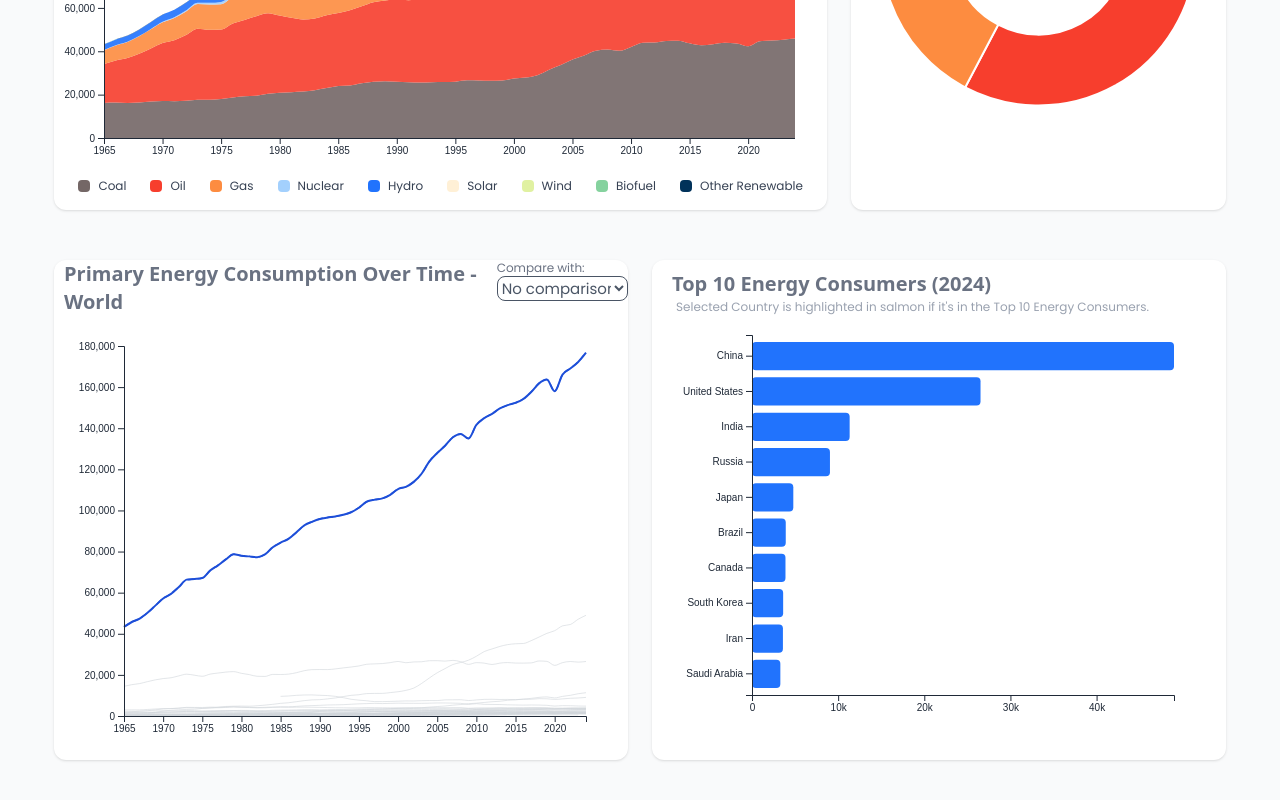
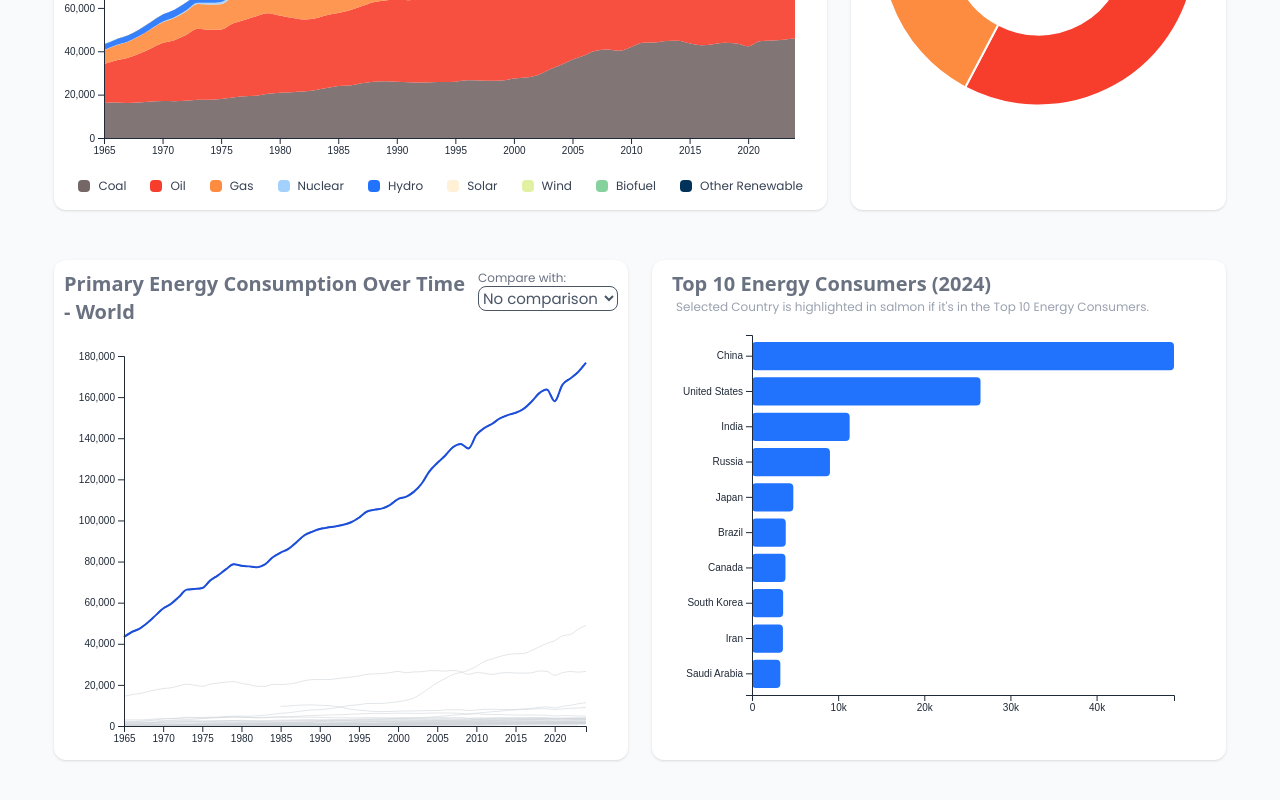
Before and after one commit to webpagearshi/energy-dashboard, a React (Vite) app: page / in a window 1280 px wide. Shown: the part 679-1479 px from the top of the page. Built offline with nearby package versions, Linux system fonts and the light colour scheme.

Commit message:
update UI

```diff
--- a/src/components/charts/ResponsiveLineChart.jsx
+++ b/src/components/charts/ResponsiveLineChart.jsx
@@ -31,7 +31,7 @@ export default function ResponsiveLineChart({ data, selectedCountry }) {
         <div>
           <h2
             className="text-xl text-gray-500 font-semibold"
-            style={{ marginLeft: "10px" }}
+            style={{ marginLeft: "10px", marginTop: "10px" }}
           >
             Primary Energy Consumption Over Time - {selectedCountry}
           </h2>
@@ -43,10 +43,14 @@ export default function ResponsiveLineChart({ data, selectedCountry }) {
         </div>
 
         {/* RIGHT: Comparison country selector */}
-        <div className="flex flex-col w-[150px] mr-[10px]">
+        <div
+          className="flex flex-col w-[140px] shrink-0"
+          style={{ transform: "translateX(-10px)" }}
+        >
           <label
             htmlFor="comparison-country"
             className="text-xs text-gray-500 mb-1"
+            style={{ marginTop: "10px" }}
           >
             Compare with:
           </label>
```
